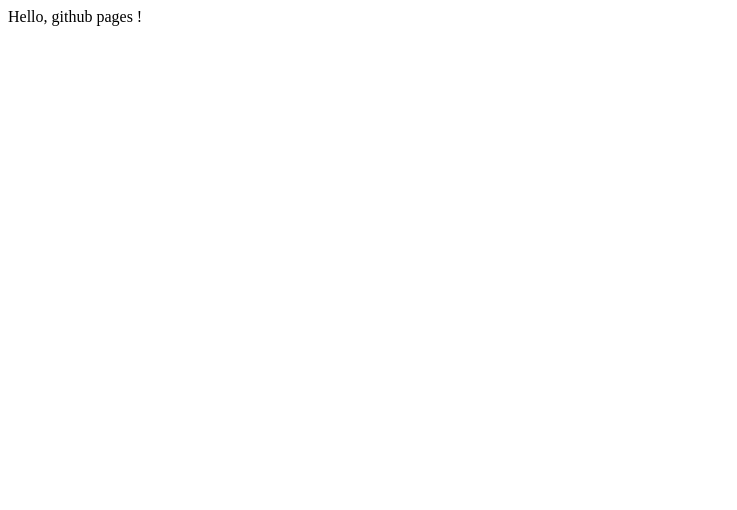
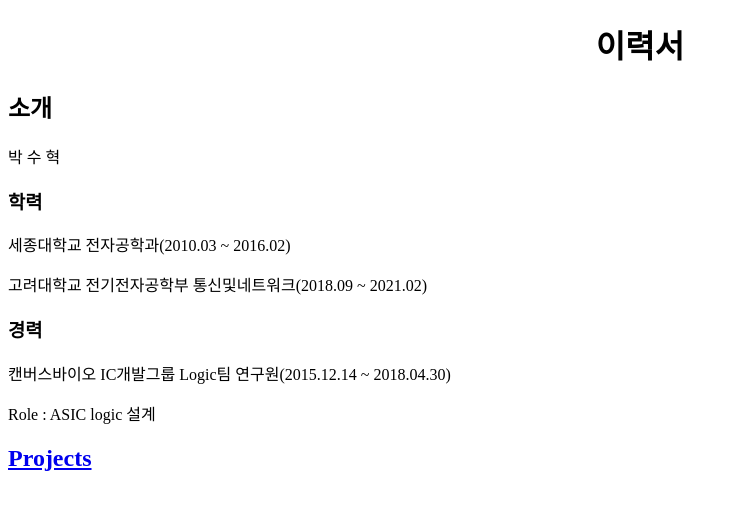
Before and after one commit to dippingconda/dippingconda.github.io, a plain HTML site: page index.html in a window 1280 px wide. Shown: the whole page, without its empty margins (0-737 px from the left). Drawn offline with Linux system fonts and the light colour scheme.

Commit message:
prototype
기본 사항 작성

```diff
--- a/index.html
+++ b/index.html
@@ -4,9 +4,19 @@
     <meta charset="UTF-8">
     <meta http-equiv="X-UA-Compatible" content="IE=edge">
     <meta name="viewport" content="width=device-width, initial-scale=1.0">
-    <title>Document</title>
+    <title>Resume 박수혁</title>
 </head>
 <body>
-    Hello, github pages !
+    <h1 style="text-align:center">이력서</h1>
+    <h2>소개</h2>
+    <p>박 수 혁</p>
+    <h3>학력</h3>
+    <p>세종대학교 전자공학과(2010.03 ~ 2016.02)</p>
+    <p>고려대학교 전기전자공학부 통신및네트워크(2018.09 ~ 2021.02)</p>
+    <h3>경력</h3>
+    <p>캔버스바이오 IC개발그룹 Logic팀 연구원(2015.12.14 ~ 2018.04.30)</p>
+    <p>Role : ASIC logic 설계</p>
+    <h2><a href="projects.html">Projects</a></h2>
+    <script type="text/javascript" src="./source/helloworld.js"></script>
 </body>
 </html>
--- /dev/null
+++ b/source/helloworld.js
@@ -0,0 +1 @@
+console.log("hello world")
```
Also changed, not shown: projects.html (added, +19 -0 lines).
